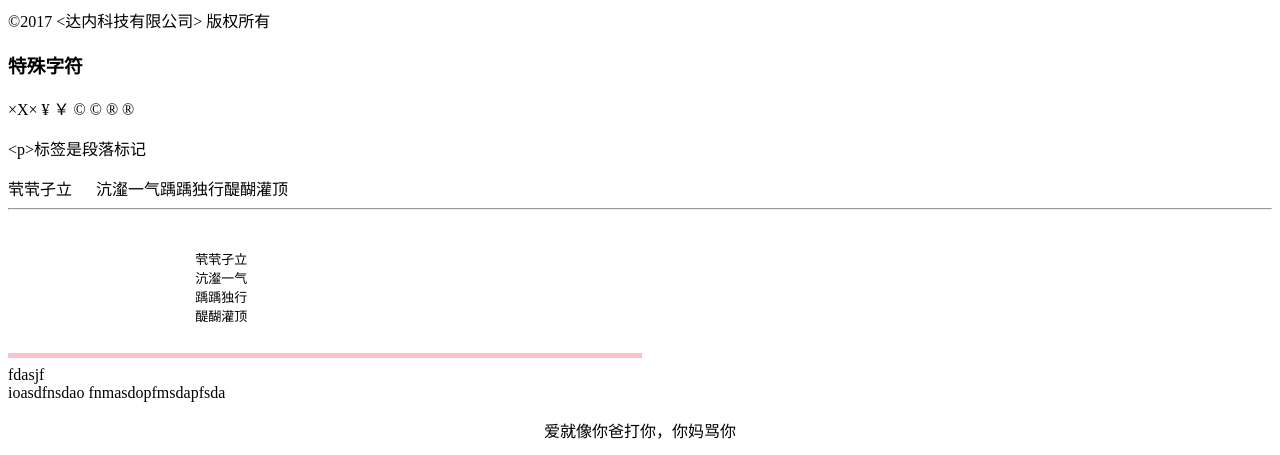
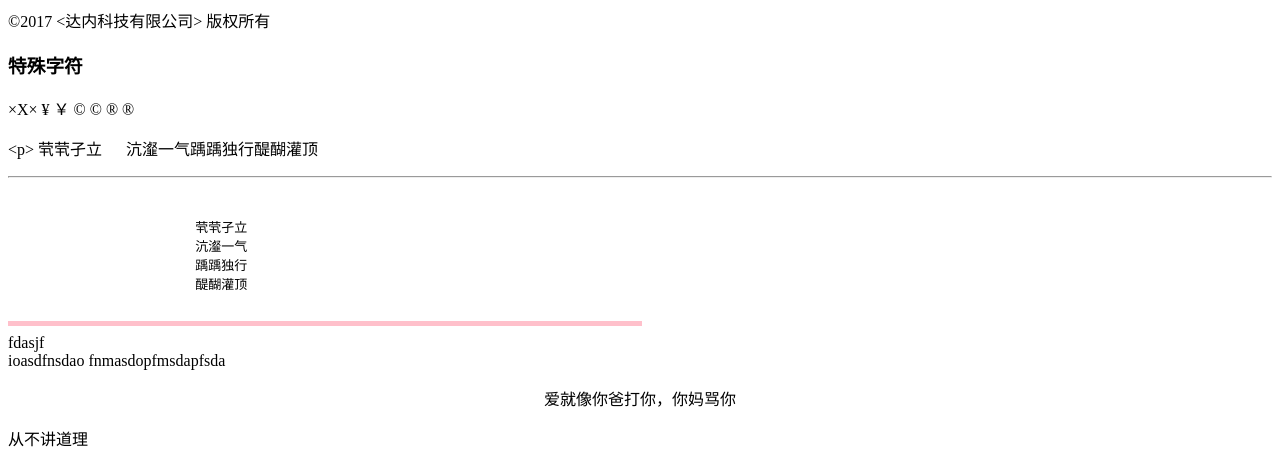
Before and after one commit to zyx0118/xz, a plain HTML site: page index.html in a window 1280 px wide. Shown: the top 455 px of the page. Drawn offline with Linux system fonts and the light colour scheme.

Commit message:
修改大量信息

```diff
--- a/index.html
+++ b/index.html
@@ -12,8 +12,7 @@
 		&yen; ￥
 		© &copy;  ® &reg;
 		<p>
-			&lt;p&gt;标签是段落标记
-		</p>
+			&lt;p&gt;
 
 
 		茕茕孑立&nbsp;&nbsp;&nbsp;&nbsp;&nbsp;&nbsp;沆瀣一气踽踽独行醍醐灌顶
```
